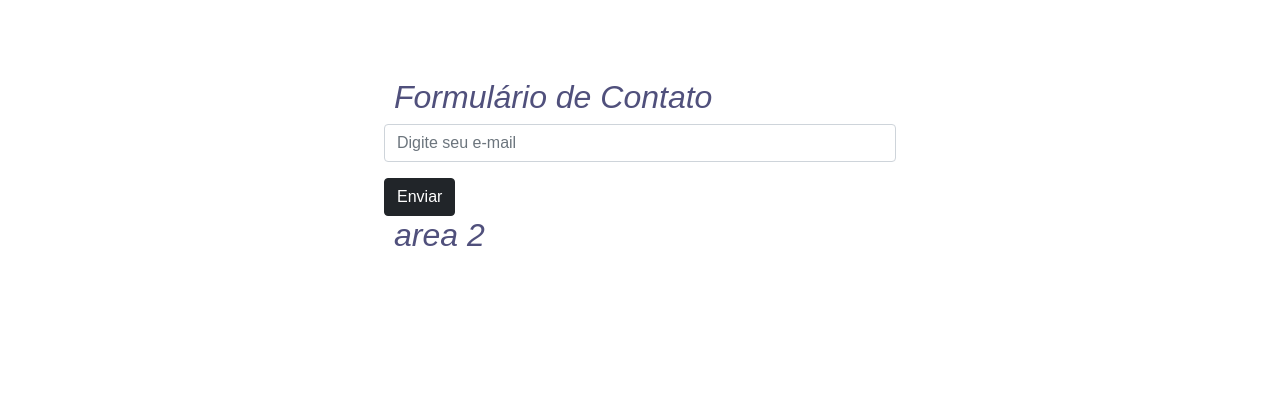
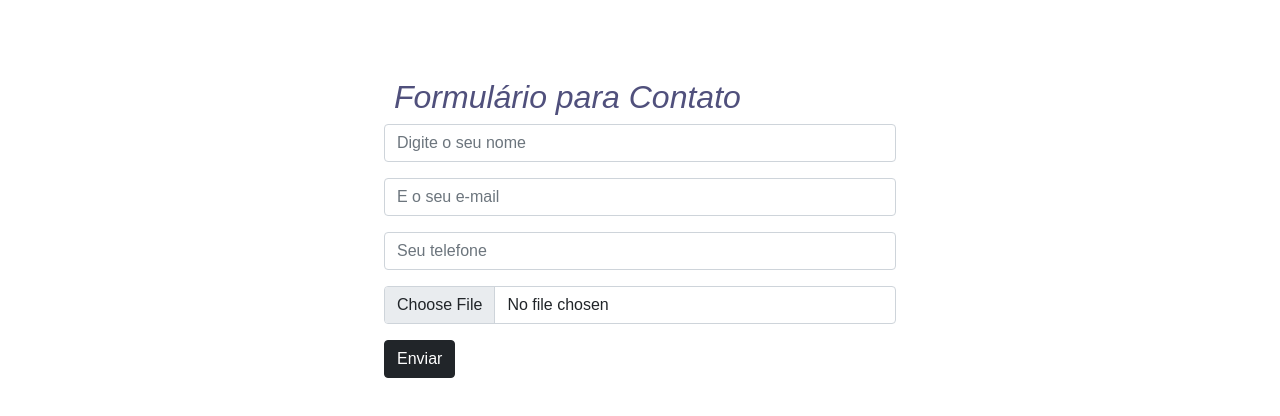
Before and after one commit to Leandro-Milke/Site-Energy, a plain HTML site: page index.html in a window 1280 px wide. Shown: the part 802-1218 px from the top of the page. Drawn offline with nearby package versions, Linux system fonts and the light colour scheme.

Commit message:
form ajustes
ajustes formulario de contato

```diff
--- a/index.html
+++ b/index.html
@@ -118,10 +118,19 @@
         </section>
         <section class="container-formulario">
             <div class="formulario-contato">
-                <h2>Formulário de Contato</h2>
-                <form>
+                <h2>Formulário para Contato</h2>
+                <form action="" method="post" enctype="multipart/form-data">
                     <div class="mb-3">
-                        <input type="email" class="form-control" placeholder="Digite seu e-mail">
+                        <input type="" class="form-control" placeholder="Digite o seu nome">
+                    </div>
+                    <div class="mb-3">
+                        <input type="email" class="form-control" placeholder="E o seu e-mail">
+                    </div>
+                    <div class="mb-3">
+                        <input type="" class="form-control" placeholder="Seu telefone">
+                    </div>
+                    <div class="mb-3">
+                        <input type="file" class="form-control" placeholder="Conta de Energia">
                     </div>
                     <button class="btn btn-dark" type="submit">Enviar</button>
                 </form>
@@ -165,9 +174,6 @@
 
                 </div>
             </div>-->
-            <div class="informacao-contato">
-                <h2> area 2</h2>
-            </div>
         </section>
     </main>
     <!--FOOTER-->
```
